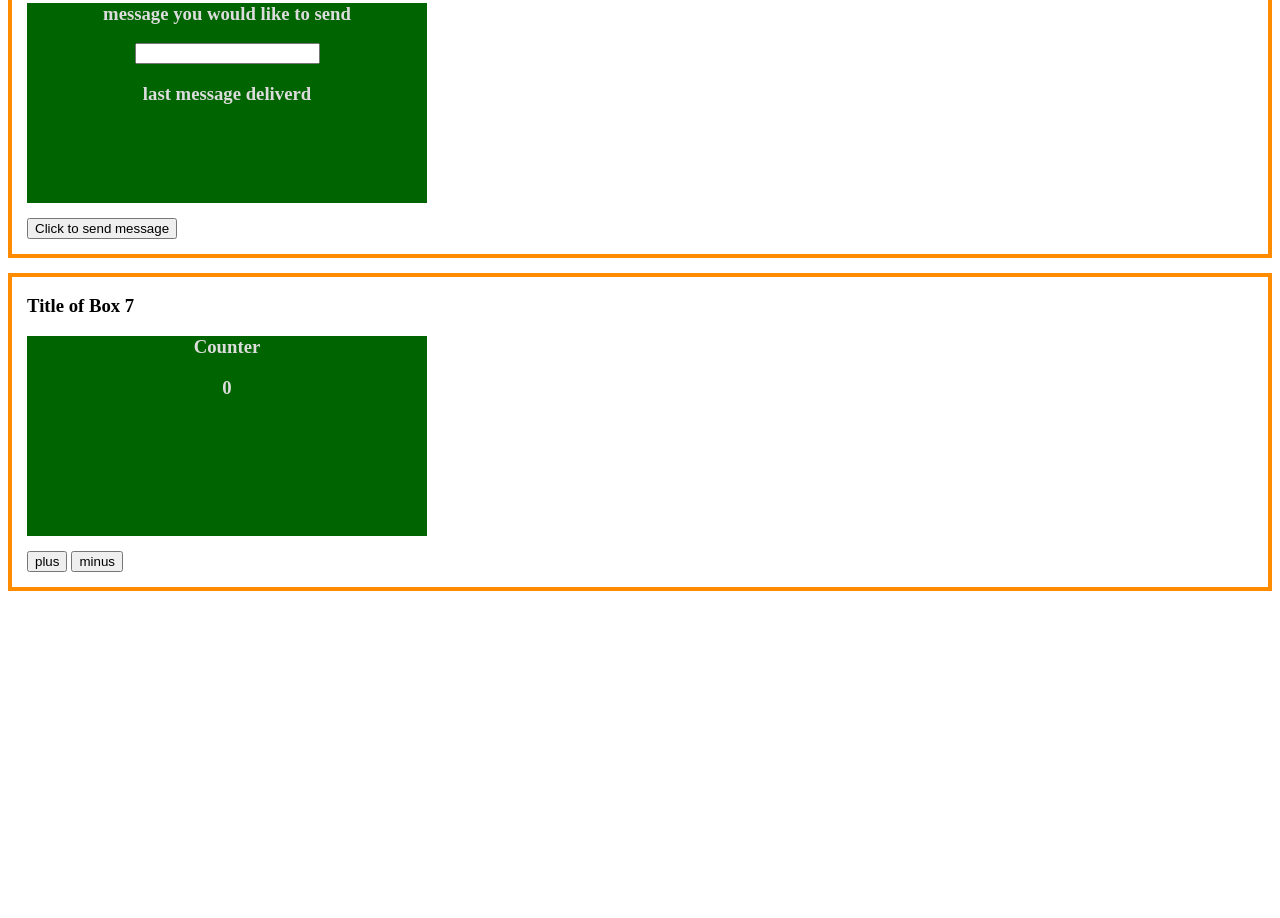
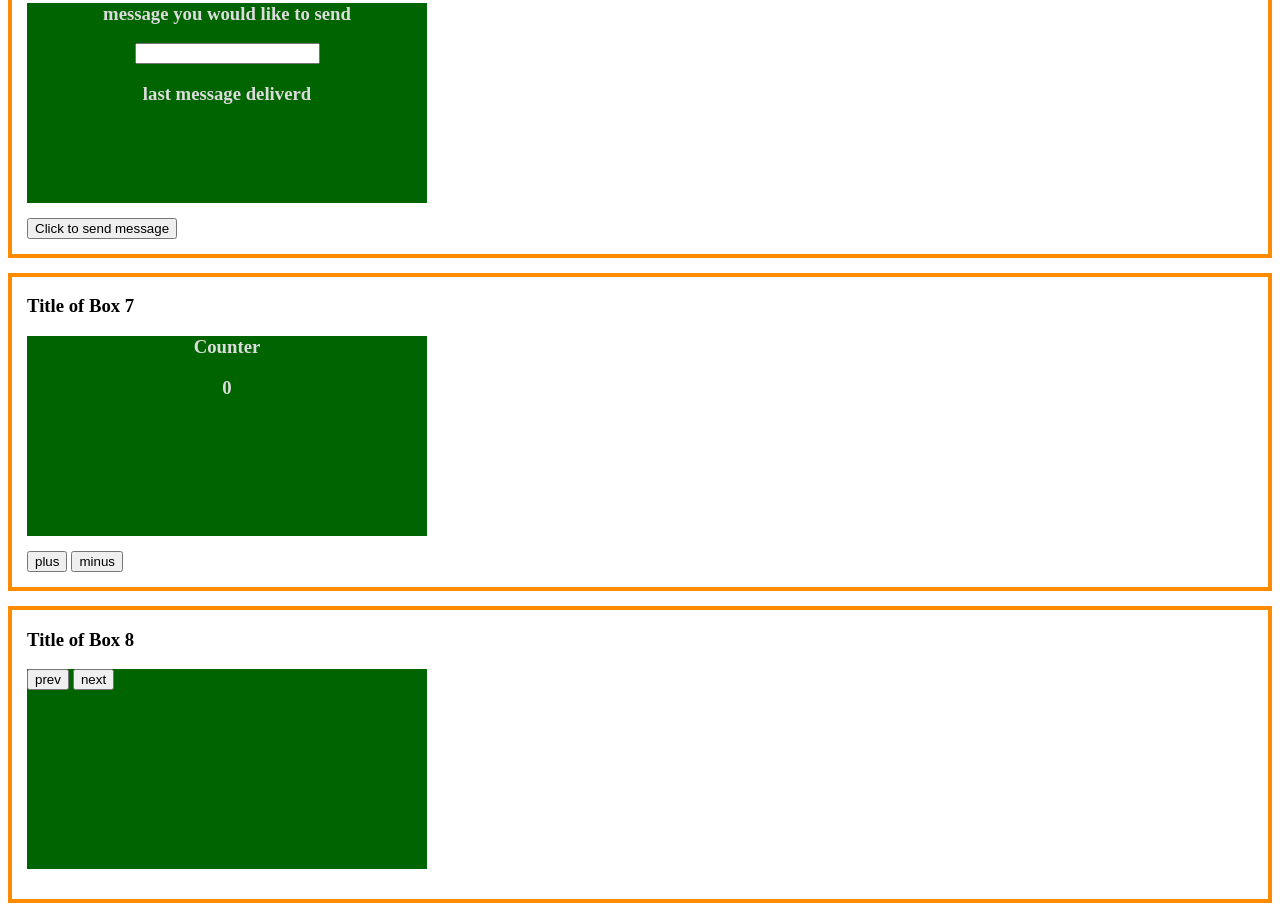
Before and after one commit to Lylestrain/junesix, a plain HTML site: page adam.html in a window 1280 px wide. Shown: the part 1808-2726 px from the top of the page. Before the commit the page ends 2414 px from the top, so only its background shows below. Drawn offline with Linux system fonts and the light colour scheme.

Commit message:
Update adam.html

```diff
--- a/adam.html
+++ b/adam.html
@@ -98,6 +98,18 @@
 
     </article>
 
+    <article>
+        <h3>Title of Box 8</h3>
+        <div id="box_8" class="box">
+            <div class="imageContainer">
+                <button type = 'button'  class="btn" id="prevBtn_8">prev</button>
+
+                <button type = 'button'  class="btn" id="nextBtn_8">next</button>
+            </div>
+        </div>
+
+    </article>
+
     <script src="scripts/adam.js"></script>
 </body>
 </html>
```
